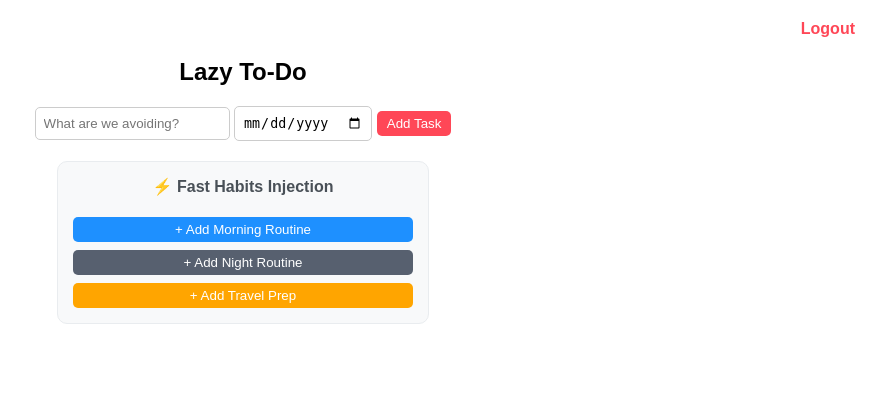
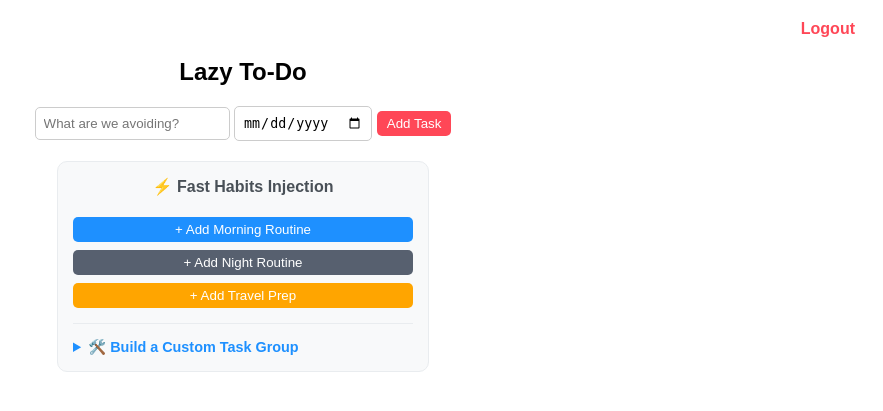
Before and after one commit to Saifsherbeeny/Lazy-todo, a Flask app: page / in a window 1280 px wide. Shown: the top 411 px of the page, without its empty margins (397-1280 px from the left). Run offline with Flask 3, Linux system fonts and the light colour scheme; the visitor is signed in with stand-in values (Sample User, id 1); data that the repository does not hold is empty; some libraries are stand-ins or nearby versions.

Commit message:
Updating and refining user experience

```diff
--- a/app.py
+++ b/app.py
@@ -131,6 +131,41 @@ def inject_routine(routine_type):
         db.session.commit()
 
     return redirect(url_for('home'))
+@app.route('/delete-routine/<string:routine_name>')
+@login_required
+def delete_routine(routine_name):
+    # Find all tasks belonging to this user that match the selected routine name
+    tasks_to_delete = Task.query.filter_by(user_id=current_user.id, routine_name=routine_name).all()
+
+    for task in tasks_to_delete:
+        db.session.delete(task)
+
+    db.session.commit()
+    return redirect(url_for('home'))
+
+@app.route('/add-custom-routine', methods=['POST'])
+@login_required
+def add_custom_routine():
+    custom_name = request.form.get('custom_routine_name')
+    raw_tasks = request.form.get('custom_tasks') # Expected to be comma-separated strings
+
+    if custom_name and raw_tasks:
+        # Split the text by commas and clean up white spaces
+        task_list = [t.strip() for t in raw_tasks.split(',') if t.strip()]
+
+        for task_content in task_list:
+            new_task = Task(
+                content=task_content,
+                category="Custom",
+                due_date=datetime.now().strftime('%Y-%m-%d'),
+                user_id=current_user.id,
+                routine_name=custom_name # Ties them to the custom header name
+            )
+            db.session.add(new_task)
+
+        db.session.commit()
+
+    return redirect(url_for('home'))
 
 @app.route('/')
 @login_required # Anyone trying to sneak in will be bounced to the login page
--- a/templates/index.html
+++ b/templates/index.html
@@ -53,6 +53,18 @@
             <a href="/inject-routine/night"><button type="button" style="background: #57606f; width:100%;">+ Add Night Routine</button></a>
             <a href="/inject-routine/travel"><button type="button" style="background: #ffa500; width:100%;">+ Add Travel Prep</button></a>
         </div>
+        <hr style="border: 0; border-top: 1px solid #e9ecef; margin: 15px 0;">
+
+        <details style="text-align: left;">
+            <summary style="cursor: pointer; font-weight: bold; font-size: 0.9rem; color: #1e90ff;">
+                🛠️ Build a Custom Task Group
+            </summary>
+            <form action="/add-custom-routine" method="POST" style="display: flex; flex-direction: column; gap: 8px; margin-top: 10px;">
+                <input type="text" name="custom_routine_name" placeholder="Group Name (e.g., Gym Routine)" required style="padding: 6px; border-radius: 5px; border: 1px solid #ccc; font-size: 0.85rem;">
+                <textarea name="custom_tasks" placeholder="Tasks split by commas (e.g., Bench press, Squats, Cardio)" required style="padding: 6px; border-radius: 5px; border: 1px solid #ccc; font-size: 0.85rem; font-family: sans-serif; resize: vertical; min-height: 50px;"></textarea>
+                <button type="submit" style="background: #2ed573; font-size: 0.85rem; padding: 6px;">Create Group</button>
+            </form>
+        </details>
     </div>
 
     <div id="todo-list">
@@ -100,7 +112,12 @@
                 {% endif %}
 
                     <summary class="routine-summary {{ 'routine-done' if all_done }}">
-                        <span>{{ routine }}</span>
+                        <div>
+                            <span>{{ routine }}</span>
+                            <a href="/delete-routine/{{ routine }}" style="color: #ff4757; font-size: 0.8rem; margin-left: 10px; text-decoration: none; font-weight: normal;" onclick="return confirm('Clear this whole routine container?');">
+                                [Delete Group]
+                            </a>
+                        </div>
                         <span>{{ '✅ Done' if all_done else '⏳ In Progress' }}</span>
                     </summary>
 
```
